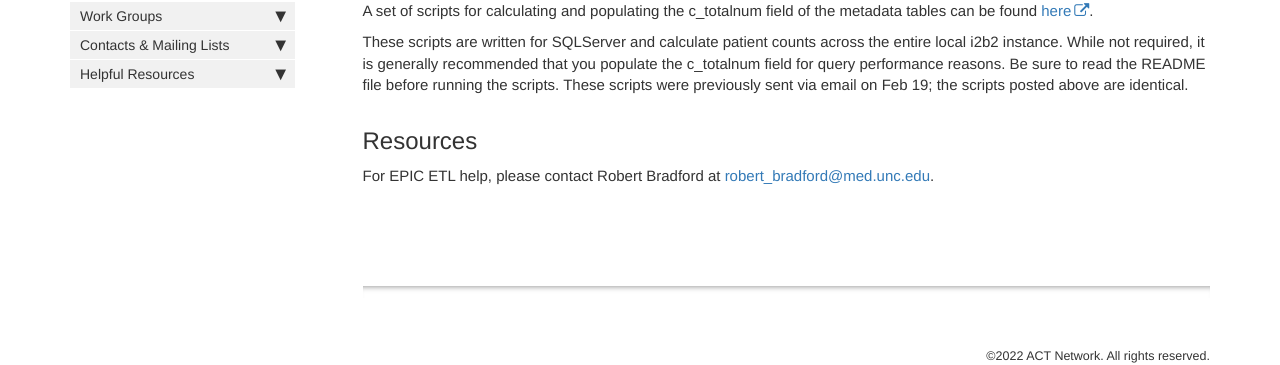
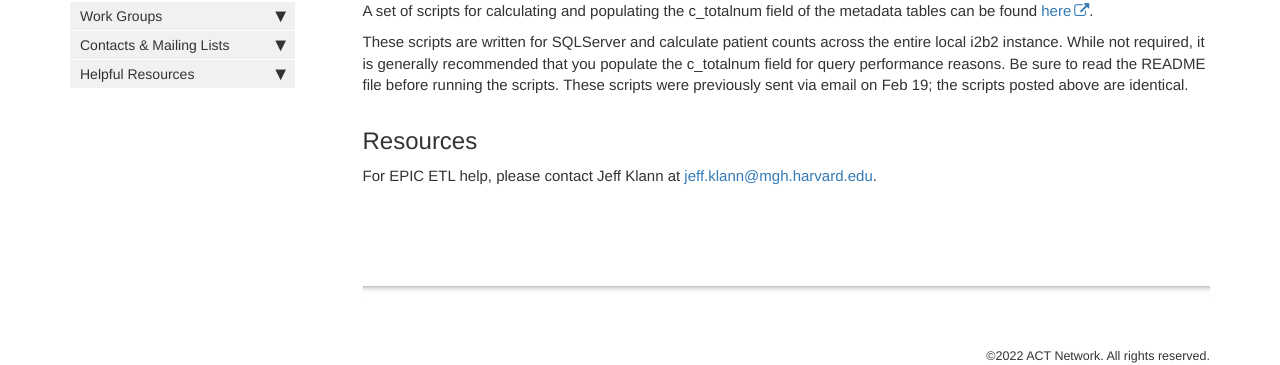
Before and after one commit to dbmi-pitt/ACT-Network, a Jekyll site: the page built from pages/mydoc/etl.md, in a window 1280 px wide. Shown: the part 412-777 px from the top of the page. Built offline with Jekyll 4.4.1, drawn with Linux system fonts in a browser that asks for light colours; comment, search, counter and statistics services are not loaded.

Commit message:
Update etl.md

```diff
--- a/pages/mydoc/etl.md
+++ b/pages/mydoc/etl.md
@@ -12,6 +12,6 @@ A set of scripts for calculating and populating the c_totalnum field of the meta
 These scripts are written for SQLServer and calculate patient counts across the entire local i2b2 instance. While not required, it is generally recommended that you populate the c_totalnum field for query performance reasons. Be sure to read the README file before running the scripts. These scripts were previously sent via email on Feb 19; the scripts posted above are identical.
 
 ## Resources
-For EPIC ETL help, please contact Robert Bradford at <robert_bradford@med.unc.edu>.
+For EPIC ETL help, please contact Jeff Klann at <jeff.klann@mgh.harvard.edu>.
 
 {% include links.html %}
```
